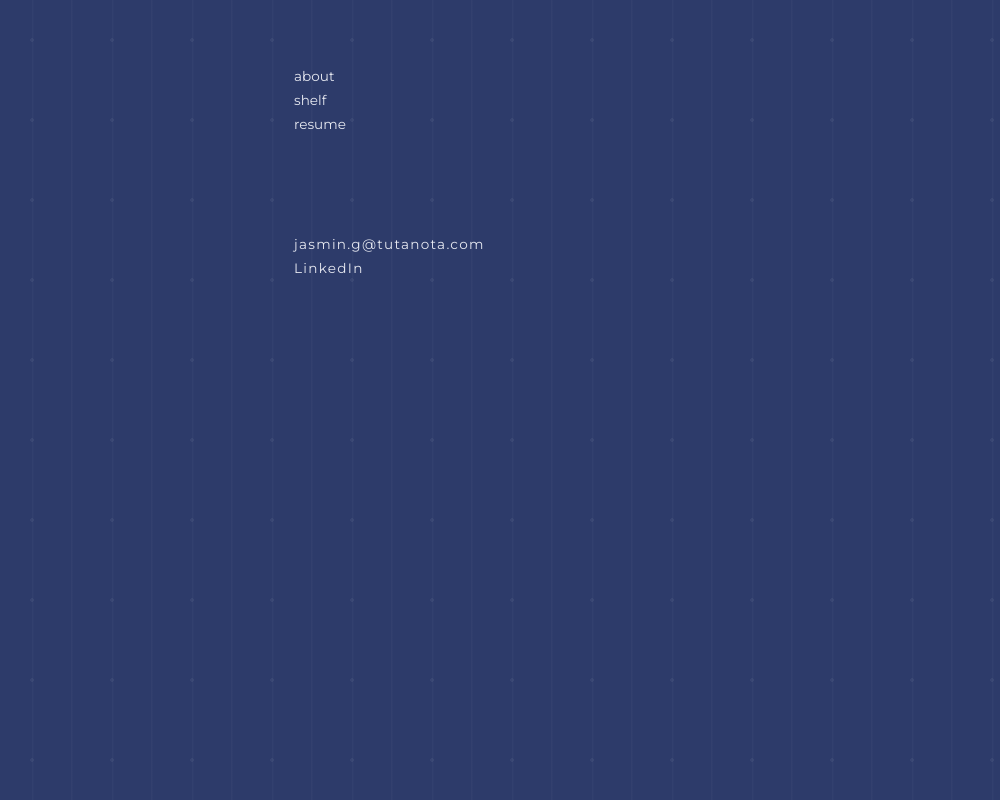
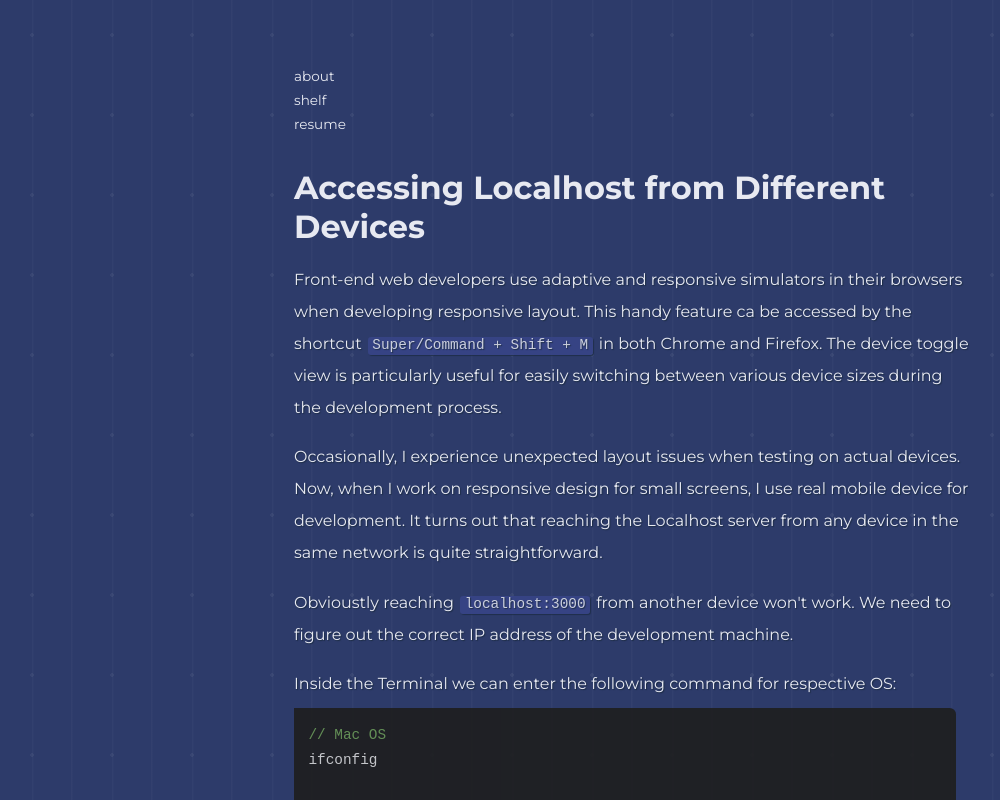
Before and after one commit to jasmingubeljic/jasmingubeljic.github.io, a Next.js app: page /shelf/accessing-localhost-from-different-devices in a window 1280 px wide. Shown: the top 800 px of the page, without its empty margins (8-1008 px from the left). Built offline with nearby package versions, Linux system fonts and the light colour scheme.

Commit message:
feat: add article

```diff
--- a/src/app/shelf/[slug]/page.js
+++ b/src/app/shelf/[slug]/page.js
@@ -1,5 +1,6 @@
 import Article1 from "../../../components/Articles/Article1";
 import Article2 from "../../../components/Articles/Article2";
+import Article3 from "../../../components/Articles/Article3";
 
 export async function generateStaticParams() {
   const slugs = [
@@ -22,4 +23,8 @@ export default function Article({ params }) {
   if (slug == "push-footer-to-the-bottom") {
     return <Article2 />;
   }
+
+  if (slug == "accessing-localhost-from-different-devices") {
+    return <Article3 />;
+  }
 }
--- a/src/app/shelf/page.js
+++ b/src/app/shelf/page.js
@@ -12,6 +12,12 @@ export default function Articles() {
       >
         Debounce Function Issue in useEffect
       </Link>
+      <Link
+        href="/shelf/accessing-localhost-from-different-devices"
+        className={styles.link}
+      >
+        Accessing Localhost from Different Devices
+      </Link>
       <Link href="/shelf/push-footer-to-the-bottom" className={styles.link}>
         Push Footer to the Bottom
       </Link>
--- /dev/null
+++ b/src/components/Articles/Article3.js
@@ -0,0 +1,62 @@
+import { Prism as SyntaxHighlighter } from "react-syntax-highlighter";
+import { vscDarkPlus } from "react-syntax-highlighter/dist/esm/styles/prism";
+
+export default function Article3() {
+  return (
+    <>
+      <h1>Accessing Localhost from Different Devices</h1>
+      <p>
+        Front-end web developers use adaptive and responsive simulators in their
+        browsers when developing responsive layout. This handy feature ca be
+        accessed by the shortcut <code>Super/Command + Shift + M</code> in both
+        Chrome and Firefox. The device toggle view is particularly useful for
+        easily switching between various device sizes during the development
+        process.
+      </p>
+      <p>
+        Occasionally, I experience unexpected layout issues when testing on
+        actual devices. Now, when I work on responsive design for small screens,
+        I use real mobile device for development. It turns out that reaching the
+        Localhost server from any device in the same network is quite
+        straightforward.
+      </p>
+      <p>
+        Obvioustly reaching <code>localhost:3000</code> from another device
+        won't work. We need to figure out the correct IP address of the
+        development machine.
+      </p>
+      <p>
+        Inside the Terminal we can enter the following command for respective
+        OS:
+      </p>
+      <SyntaxHighlighter
+        language="javascript"
+        style={vscDarkPlus}
+        showLineNumbers={false}
+        customStyle={{ fontSize: ".9rem", lineHeight: "1.7" }}
+        codeTagProps={{
+          style: {
+            lineHeight: "inherit",
+            fontSize: "inherit",
+          },
+        }}
+      >
+        {`// Mac OS
+ifconfig
+
+// Linux Desktop
+nmcli device show
+
+// Windows
+ipconfig`}
+      </SyntaxHighlighter>
+      <p>
+        We get some data returned, and we are interested in IPv4 Address
+        (example: <code>192.168.X.X</code>). In our case server is running on
+        port 3000, we'll add <code>:3000</code> to ip address. We can now access
+        localhost development server by visiting: <code>192.168.X.X:3000</code>{" "}
+        from any other device.
+      </p>
+    </>
+  );
+}
```
